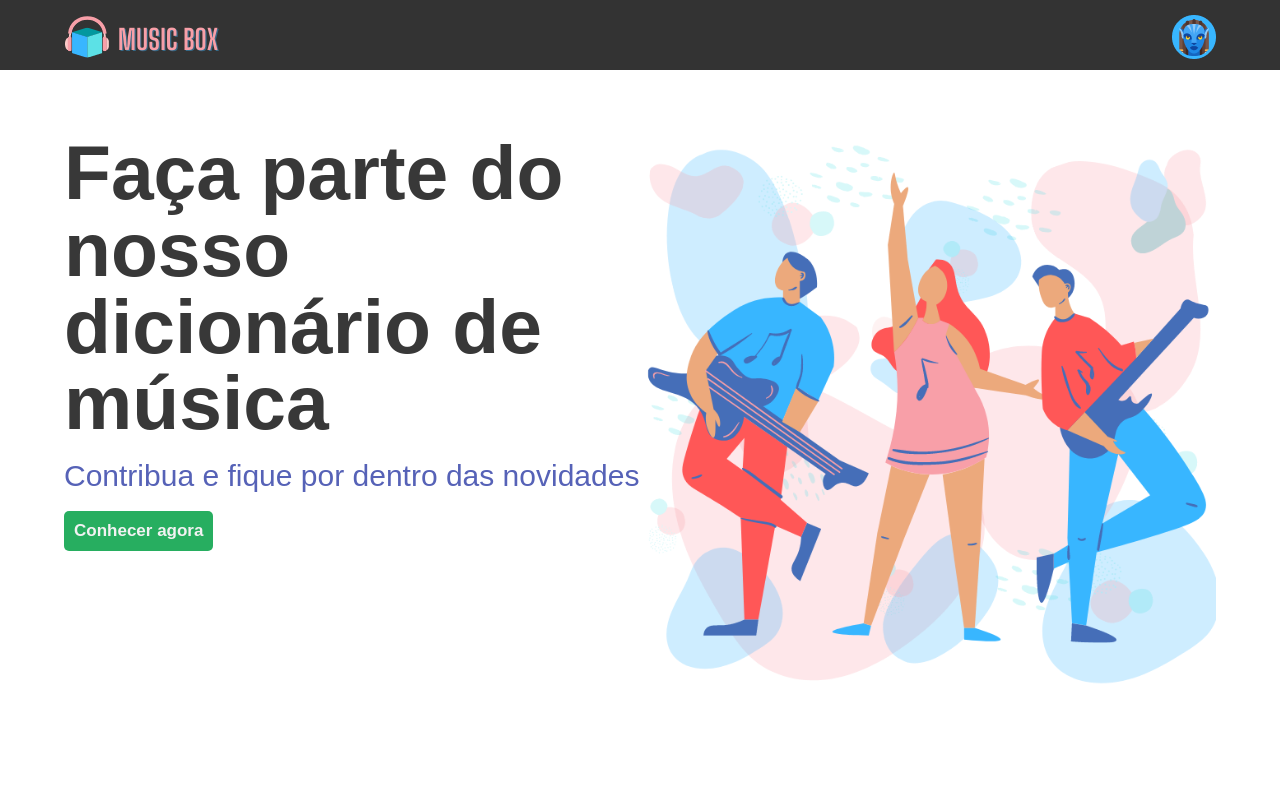
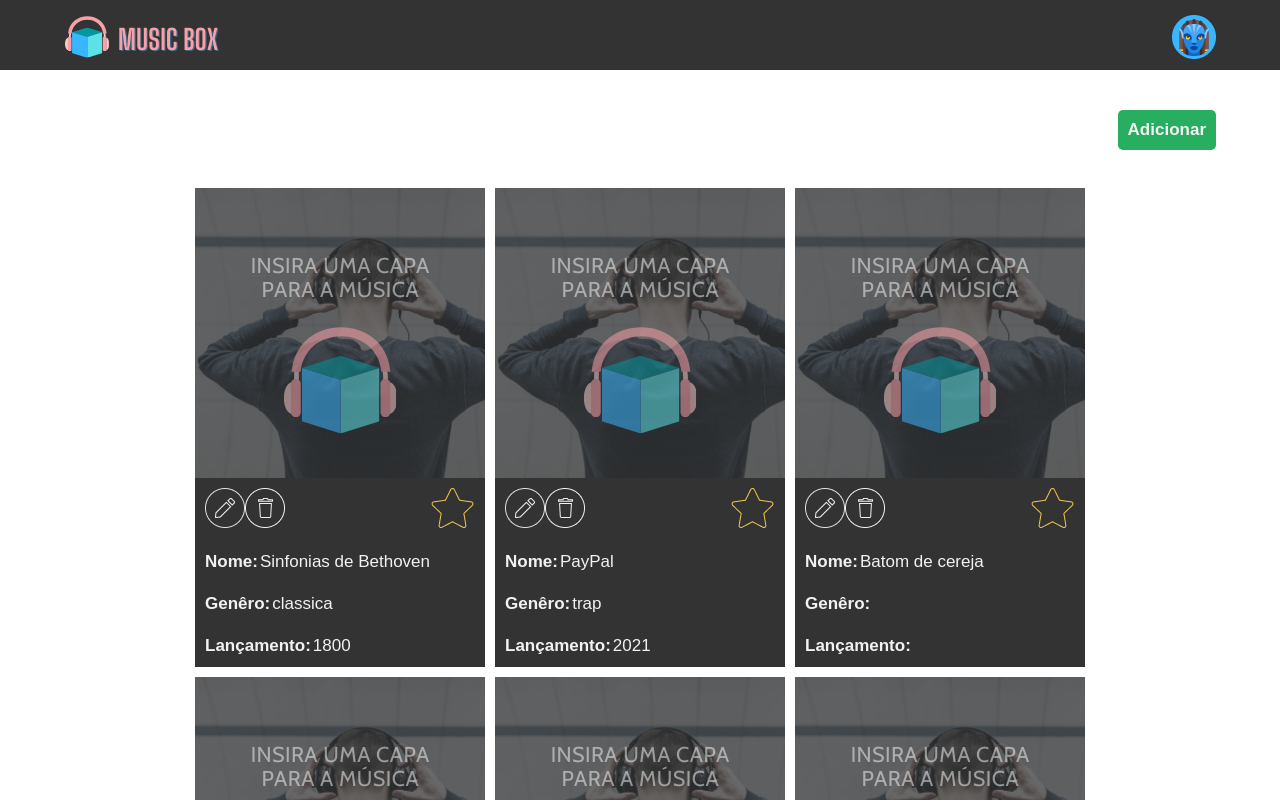
Before and after one commit to GBernardo10/music-box, a React (Create React App) app: page /list-musics in a window 1280 px wide. Shown: the top 800 px of the page. Built offline with nearby package versions, Linux system fonts and the light colour scheme.

Commit message:
conclusao primeira parte do bootcamp de react

```diff
--- a/src/pages/Music.jsx
+++ b/src/pages/Music.jsx
@@ -1,6 +1,5 @@
 // import { Fragment } from "react"; // Desestruturação
 // import React from "react"; // Importando o React
-import NavBar from "../components/Nav";
 import Button from "../components/Button";
 import MusicCard from "../components/MusicCard";
 
@@ -9,7 +8,6 @@ export default function Music() {
     <>
       {/* CONTAINER */}
 
-      <NavBar />
       <div className="container">
         <div className="filter">
           <Button>Adicionar</Button>
--- a/src/pages/NotFound.jsx
+++ b/src/pages/NotFound.jsx
@@ -1,3 +1,4 @@
+import { Link } from 'react-router-dom'
 import notFound from '../assets/img/not-found.png'
 
 export default function NotFound() {
@@ -10,7 +11,9 @@ export default function NotFound() {
             <h3>A página que você procura não foi encontrada.</h3>
           </div>
           <div className="img-index"></div>
-          <button className="btn-green">Voltar</button>
+          <Link to="/">
+            <button className="btn-green">Voltar</button>
+          </Link>
         </div>
         <img src={notFound} alt="" className="index-img" />
       </div>
--- a/src/routes/routes.jsx
+++ b/src/routes/routes.jsx
@@ -1,12 +1,18 @@
 // o comando as serve para colocar um apelido para o componente
 import { BrowserRouter as Router, Switch, Route } from "react-router-dom";
+import AddMusic from "../pages/AddMusic";
+import Music from "../pages/Music";
 import Inicio from "../pages/Inicio";
+import NotFound from "../pages/NotFound";
 
 export default function Rotas() {
   return (
     <Router>
       <Switch>
-        <Route path="/" component={Inicio} />
+        <Route exact path="/" component={Inicio} />
+        <Route exact path="/add-music" component={AddMusic} />
+        <Route exact path="/list-musics" component={Music} />
+        <Route path="*" component={NotFound} />
       </Switch>
     </Router>
   );
```
